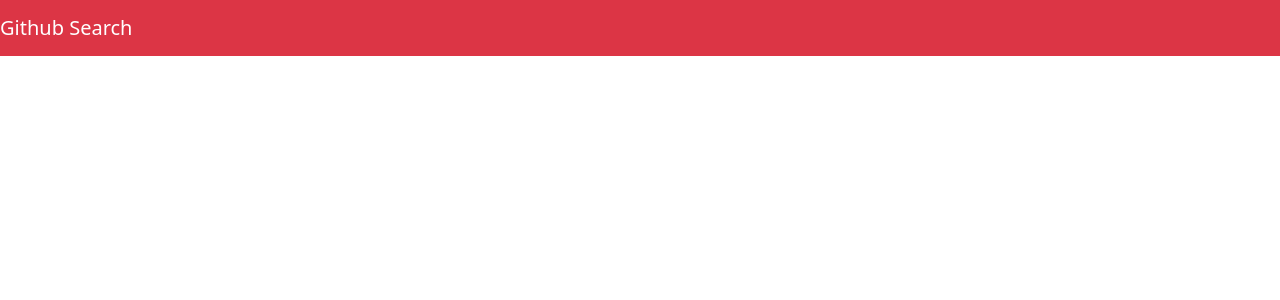
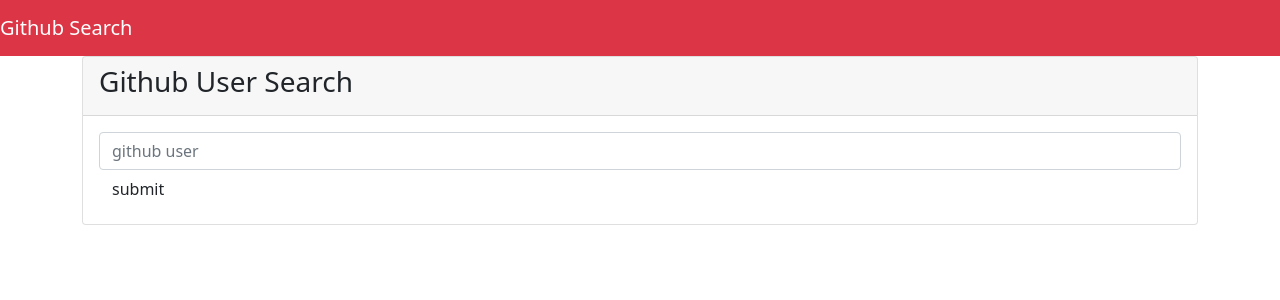
Before and after one commit to maureen-james/Profile-search, an Angular app in the folder Profile-search/: page / in a window 1280 px wide. Shown: the top 300 px of the page. Built offline with nearby package versions, Linux system fonts and the light colour scheme.

Commit message:
add form

```diff
--- a/Profile-search/src/app/app.component.html
+++ b/Profile-search/src/app/app.component.html
@@ -2,6 +2,7 @@
   <a href="" class="navbar-brand">Github Search</a>
 
 </nav>
+<app-github-app></app-github-app>
 
 
 
--- a/Profile-search/src/app/github-app/github-app.component.html
+++ b/Profile-search/src/app/github-app/github-app.component.html
@@ -1 +1,23 @@
-<p>github-app works!</p>
+<!-- <p>github-app works!</p> -->
+<div class="container">
+    <div class="row">
+        <div class="col">
+            <div class="card">
+                <div class="card-header">
+                  <h3>Github User Search</h3>
+                </div>
+                <div class="card-body">
+                    <form>
+                        <div class="form-group">
+                            <input type="search" class="form-control" placeholder="github user">
+                        </div>
+                        <div>
+                            <input type="submit" value="submit" class="btn">
+                        </div>
+                    </form>
+
+                </div>
+            </div>
+        </div>
+    </div>
+</div>
```
